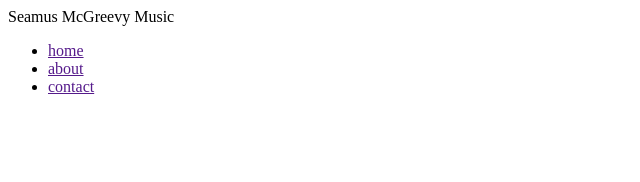
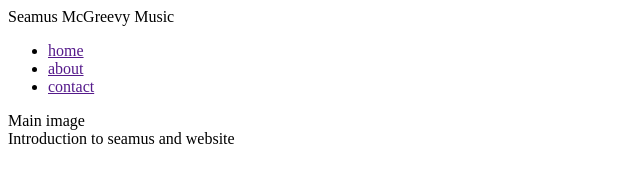
Before and after one commit to Rhiannon-Kane-Mcgreevy/Seamus-McGreevy-Music, a plain HTML site: page index.html in a window 1280 px wide. Shown: the whole page, without its empty margins (0-640 px from the left). Drawn offline with Linux system fonts and the light colour scheme.

Commit message:
Add two sections to body with placeholder text to map out main webpage

```diff
--- a/index.html
+++ b/index.html
@@ -20,6 +20,8 @@
             <li><a href="">contact</a></li>
         </ul>
     </nav>
+    <section>Main image</section>
+    <section>Introduction to seamus and website</section>
     <footer></footer>
 </body>
 
```
